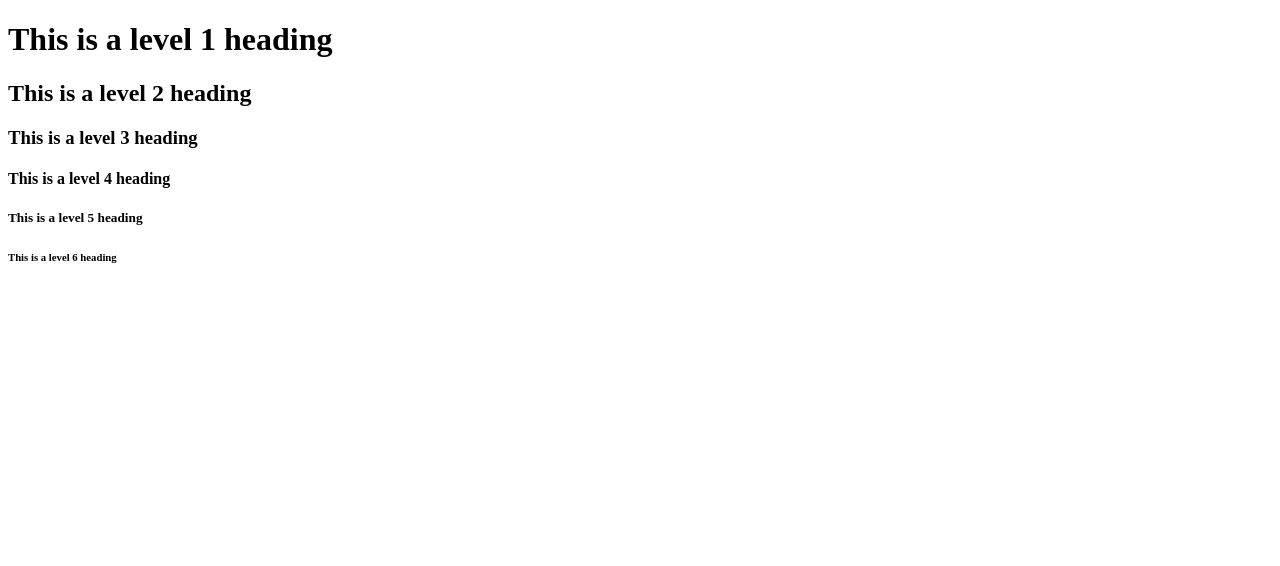
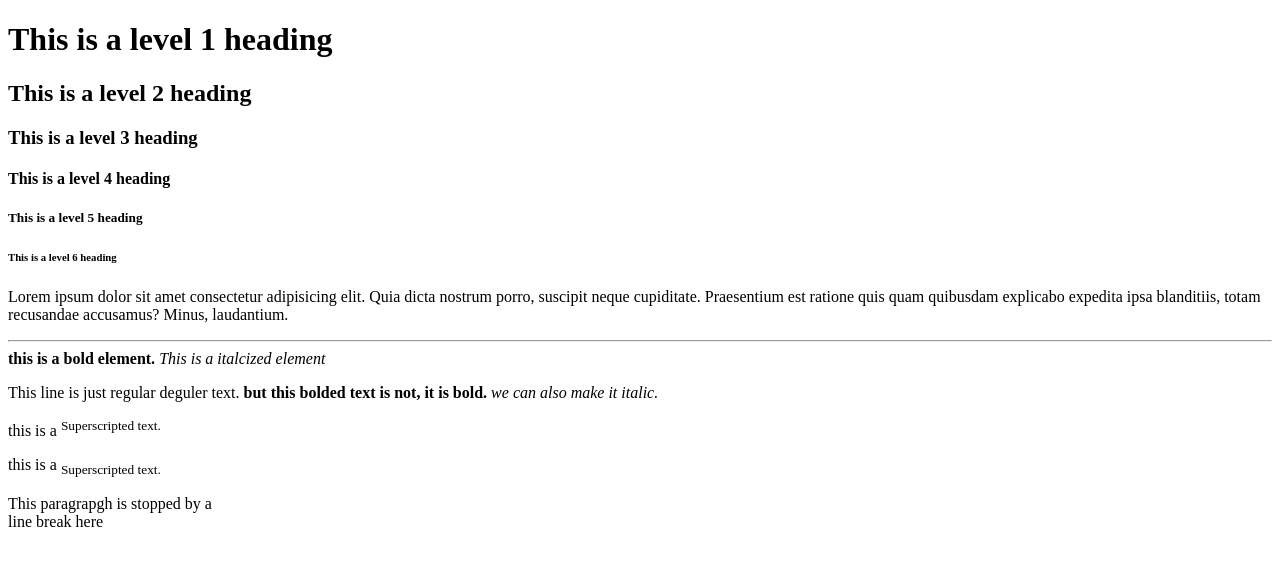
Before and after one commit to somarilys02/somarilys02.github.io, a plain HTML site: page code-skeleton/index.html in a window 1280 px wide. Drawn offline with Linux system fonts and the light colour scheme.

Commit message:
Update index.html

```diff
--- a/code-skeleton/index.html
+++ b/code-skeleton/index.html
@@ -13,5 +13,22 @@
         <h4>This is a level 4 heading</h4>
         <h5>This is a level 5 heading</h5>
         <h6>This is a level 6 heading</h6>
+        <p>
+            Lorem ipsum dolor sit amet consectetur adipisicing elit. Quia dicta
+            nostrum porro, suscipit neque cupiditate. Praesentium est ratione
+            quis quam quibusdam explicabo expedita ipsa blanditiis, totam
+            recusandae accusamus? Minus, laudantium.
+        </p>
+        <hr>
+        <b>this is a bold element.</b>
+        <i>This is a italcized element</i>
+        <p>
+            This line is just regular deguler text.
+            <b>but this bolded text is not, it is bold.</b>
+            <i>we can also make it italic.</i>
+        </p>
+        <p>this is a <sup>Superscripted text.</sup></p>
+        <p>this is a <sub>Superscripted text.</sub></p>
+        <p>This paragrapgh is stopped by a<br>line break here</p>
     </body>
 </html>
```
